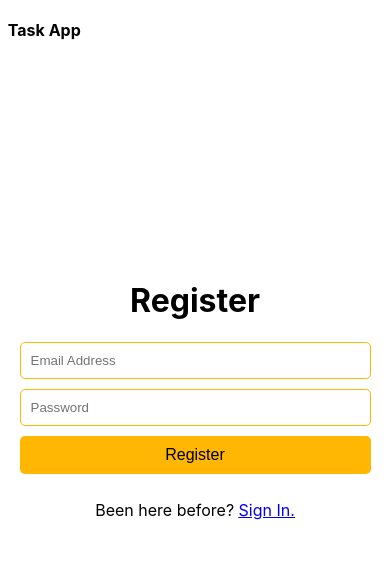
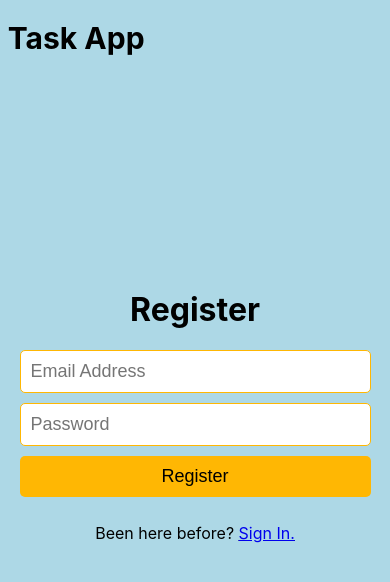
Before and after one commit to simple-todo-app/fe, a React (Create React App) app: page /register in a window 390 px wide. Shown: the top 582 px of the page. Built offline with nearby package versions, Linux system fonts and the light colour scheme.

Commit message:
added styles to mobile site

```diff
--- a/public/index.html
+++ b/public/index.html
@@ -2,7 +2,7 @@
 <html lang="en">
   <head>
     <meta charset="utf-8" />
-    <meta name="viewport" content="width=device-width, initial-scale=1" />
+    <meta name="viewport" content="width=device-width, initial-scale=1.0, maximum-scale=1.0, user-scalable=0" />
     <meta name="theme-color" content="#FFB703" />
     <link rel="manifest" href="%PUBLIC_URL%/manifest.json" />
     <title>Task App</title>
--- a/src/App.css
+++ b/src/App.css
@@ -35,6 +35,7 @@
   background-color: #ffb703;
   font-size: 16px;
   user-select: none;
+  color: #000000;
 }
 
 /* Tasks Header */
@@ -95,7 +96,6 @@
   align-items: center;
   justify-content: center;
   flex-direction: column;
-  /* background-color: red; */
 }
 
 .auth-input {
@@ -107,6 +107,7 @@
   border: none;
   outline: none;
   border: 1px solid #ffb703;
+  font-size: 16px;
 }
 
 .auth-btn {
@@ -119,5 +120,34 @@
   outline: none;
   cursor: pointer;
   background-color: #ffb703;
+  color: #000000;
   font-size: 16px;
 }
+
+@media only screen and (max-width: 600px) {
+  body {
+    background-color: lightblue;
+  }
+
+  .auth-input {
+    font-size: 18px;
+  }
+
+  .auth-btn {
+    font-size: 18px;
+  }
+
+  .task-input {
+    font-size: 18px;
+  }
+
+  .task-btn {
+    font-size: 18px;
+  }
+
+  .task-item button {
+    background: #eee;
+    padding: 5px 10px;
+    font-size: 16px;
+  }
+}
--- a/src/App.js
+++ b/src/App.js
@@ -18,13 +18,10 @@ function App() {
     const token = localStorage.getItem('token');
 
 
-    if (id === null) {
-        if (token) {
-            const decode = jwt_decode(token);
-            email = decode.email;
-            id = decode.id;
-        }
-
+    if (id === null && token) {
+        const decode = jwt_decode(token);
+        email = decode.email;
+        id = decode.id;
     }
 
     const getTasks = () => {
--- a/src/components/Header.js
+++ b/src/components/Header.js
@@ -12,9 +12,8 @@ const Header = (props) => {
 
   return (
     <header>
-      <div><strong>Task App</strong></div>
+      <div className='header-left'>Task App</div>
       {token && <div className='header-right'><div className='logout-btn' onClick={handleLogout}>Logout</div></div>}
-
     </header>
   )
 }
--- a/src/styles/Header.css
+++ b/src/styles/Header.css
@@ -6,6 +6,11 @@ header {
   justify-content: space-between;
   padding: 20px 0;
   user-select: none;
+}
+
+.header-left {
+  font-size: 30px;
+  font-weight: 700;
 }
 
 .header-right {
```
